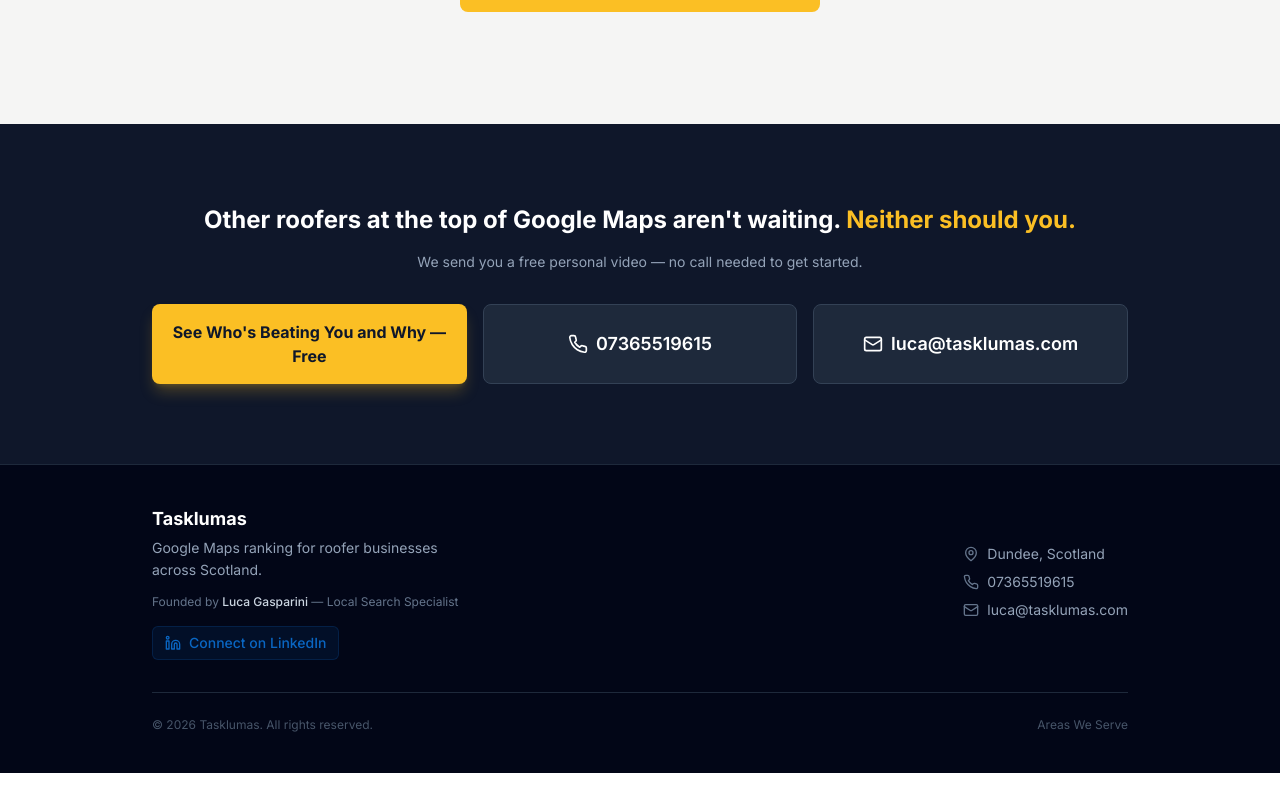
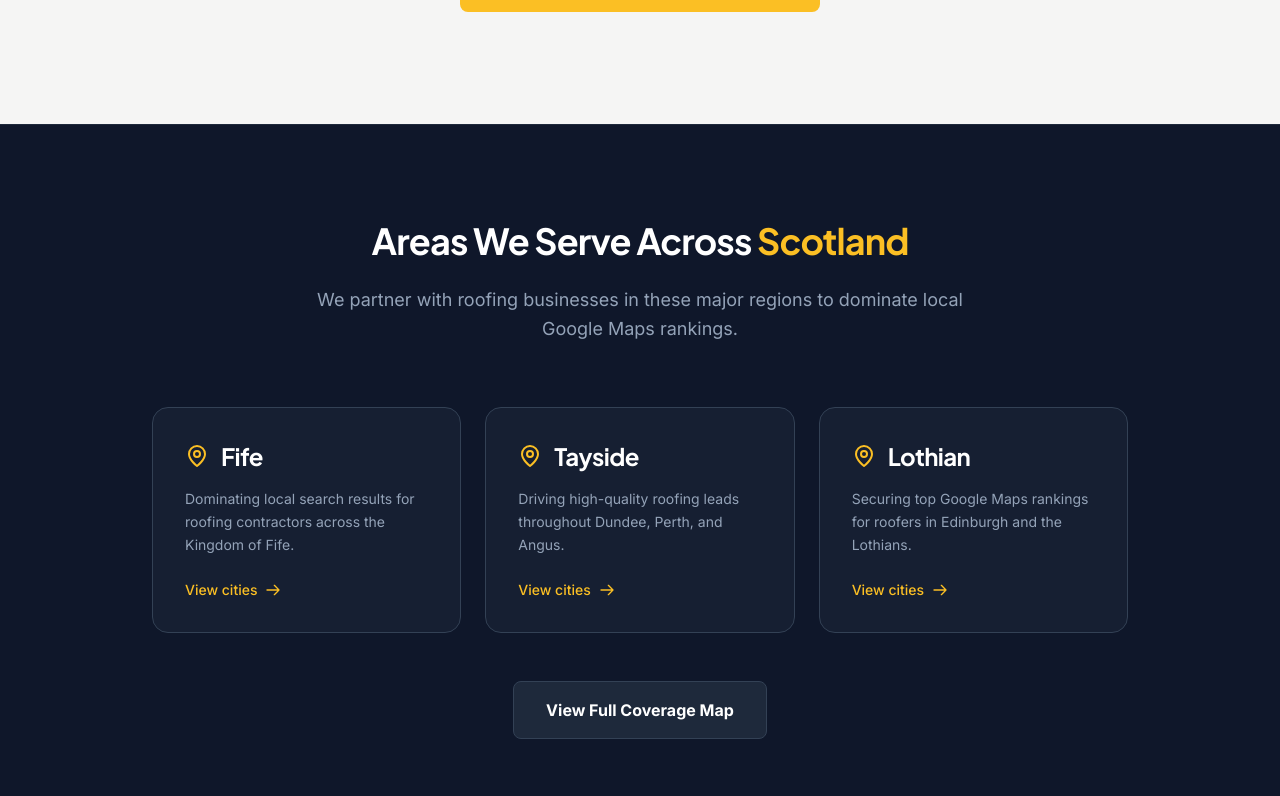
Before and after one commit to lucag07/my-website, a React (Vite) app: page / in a window 1280 px wide. Shown: the part 7504-8300 px from the top of the page. Before the commit the page ends 8277 px from the top, so only its background shows below. Built offline with nearby package versions, Linux system fonts and the light colour scheme; no server answers.

Commit message:
location updates

```diff
--- /dev/null
+++ b/src/components/LocationsSection.tsx
@@ -0,0 +1,55 @@
+import { Link } from "react-router-dom";
+import { regions } from "../content/locations";
+import { MapPin } from "lucide-react";
+
+export function LocationsSection() {
+  return (
+    <section className="py-24 bg-slate-900 border-t border-slate-800">
+      <div className="max-w-5xl mx-auto px-6">
+        <div className="text-center mb-16">
+          <h2 className="text-3xl md:text-4xl font-bold text-white mb-6">
+            Areas We Serve Across <span className="text-amber-400">Scotland</span>
+          </h2>
+          <p className="text-lg text-slate-400 max-w-2xl mx-auto leading-relaxed">
+            We partner with roofing businesses in these major regions to dominate local Google Maps rankings.
+          </p>
+        </div>
+
+        <div className="grid md:grid-cols-3 gap-6">
+          {regions.map((region) => (
+            <Link
+              key={region.slug}
+              to={`/locations/${region.slug}`}
+              className="group flex flex-col p-8 rounded-2xl bg-slate-800/50 border border-slate-700 hover:border-amber-400/50 hover:bg-slate-800 transition-all duration-300"
+            >
+              <div className="flex items-center mb-4">
+                <MapPin className="w-6 h-6 text-amber-400 mr-3 group-hover:scale-110 transition-transform" />
+                <h3 className="text-2xl font-bold text-white group-hover:text-amber-400 transition-colors">
+                  {region.name}
+                </h3>
+              </div>
+              <p className="text-slate-400 leading-relaxed text-sm flex-grow">
+                {region.description}
+              </p>
+              <div className="mt-6 text-amber-400 text-sm font-medium inline-flex items-center">
+                View cities
+                <svg className="w-4 h-4 ml-2 group-hover:translate-x-1 transition-transform" fill="none" viewBox="0 0 24 24" stroke="currentColor">
+                  <path strokeLinecap="round" strokeLinejoin="round" strokeWidth={2} d="M14 5l7 7m0 0l-7 7m7-7H3" />
+                </svg>
+              </div>
+            </Link>
+          ))}
+        </div>
+
+        <div className="text-center mt-12">
+          <Link
+            to="/locations"
+            className="inline-flex items-center justify-center px-8 py-4 text-base font-bold text-white bg-slate-800 hover:bg-slate-700 border border-slate-700 hover:border-slate-600 rounded-lg transition-all duration-200"
+          >
+            View Full Coverage Map
+          </Link>
+        </div>
+      </div>
+    </section>
+  );
+}
--- a/src/pages/Landing.tsx
+++ b/src/pages/Landing.tsx
@@ -7,6 +7,7 @@ import { TrustSignalsStrip } from "../components/TrustSignalsStrip";
 import { MetricsSection } from "../components/MetricsSection";
 import { FAQSection } from "../components/FAQSection";
 import { ProcessSequence } from "../components/ProcessSequence";
+import { LocationsSection } from "../components/LocationsSection";
 import { FinalCTAStrip } from "../components/FinalCTAStrip";
 import { StickyHeader } from "../components/StickyHeader";
 import { ExitIntentModal } from "../components/ExitIntentModal";
@@ -26,6 +27,7 @@ export function Landing() {
       <MetricsSection />
       <FAQSection />
       <ProcessSequence />
+      <LocationsSection />
       <FinalCTAStrip />
       <Footer />
     </div>
```
